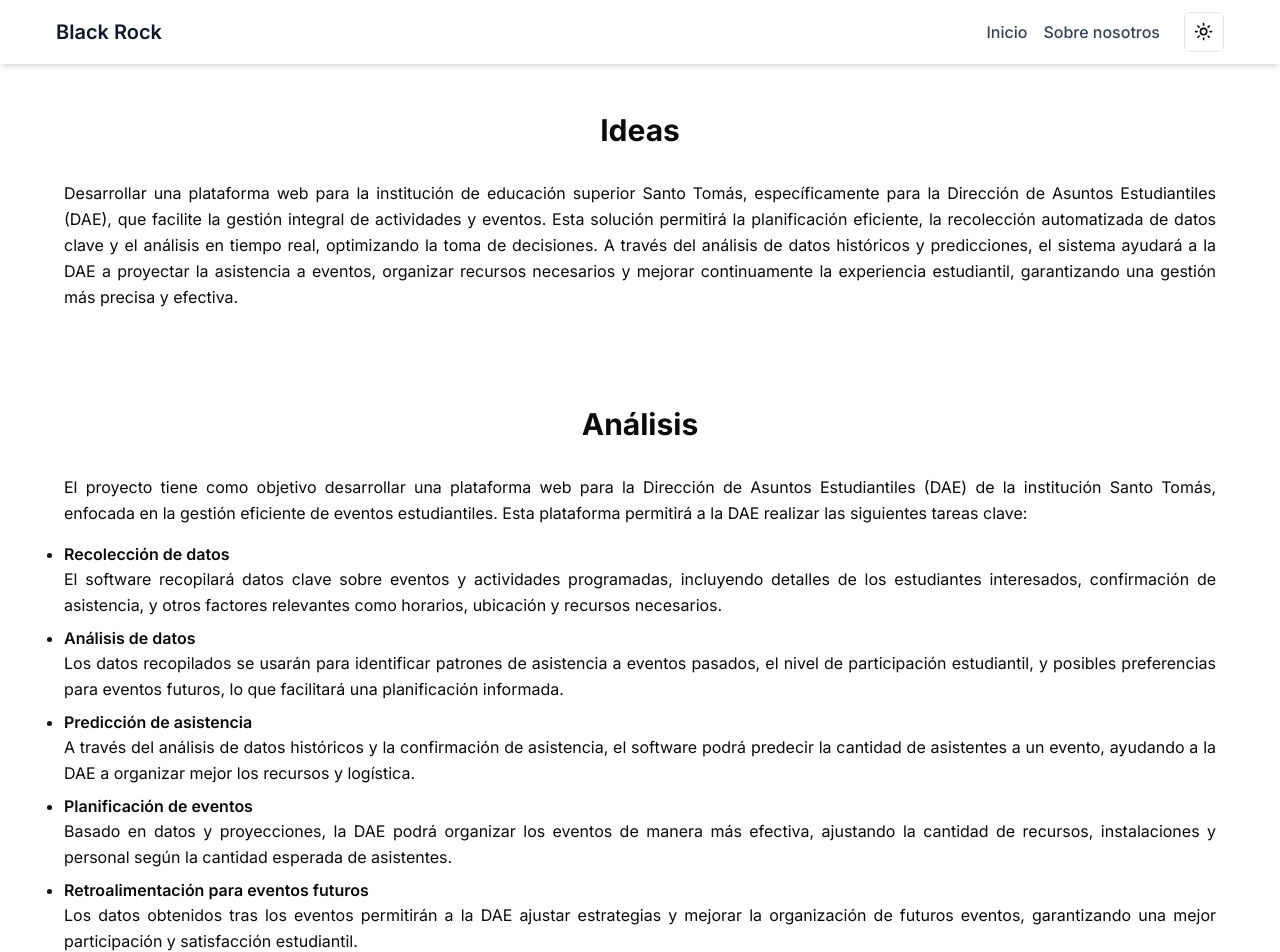
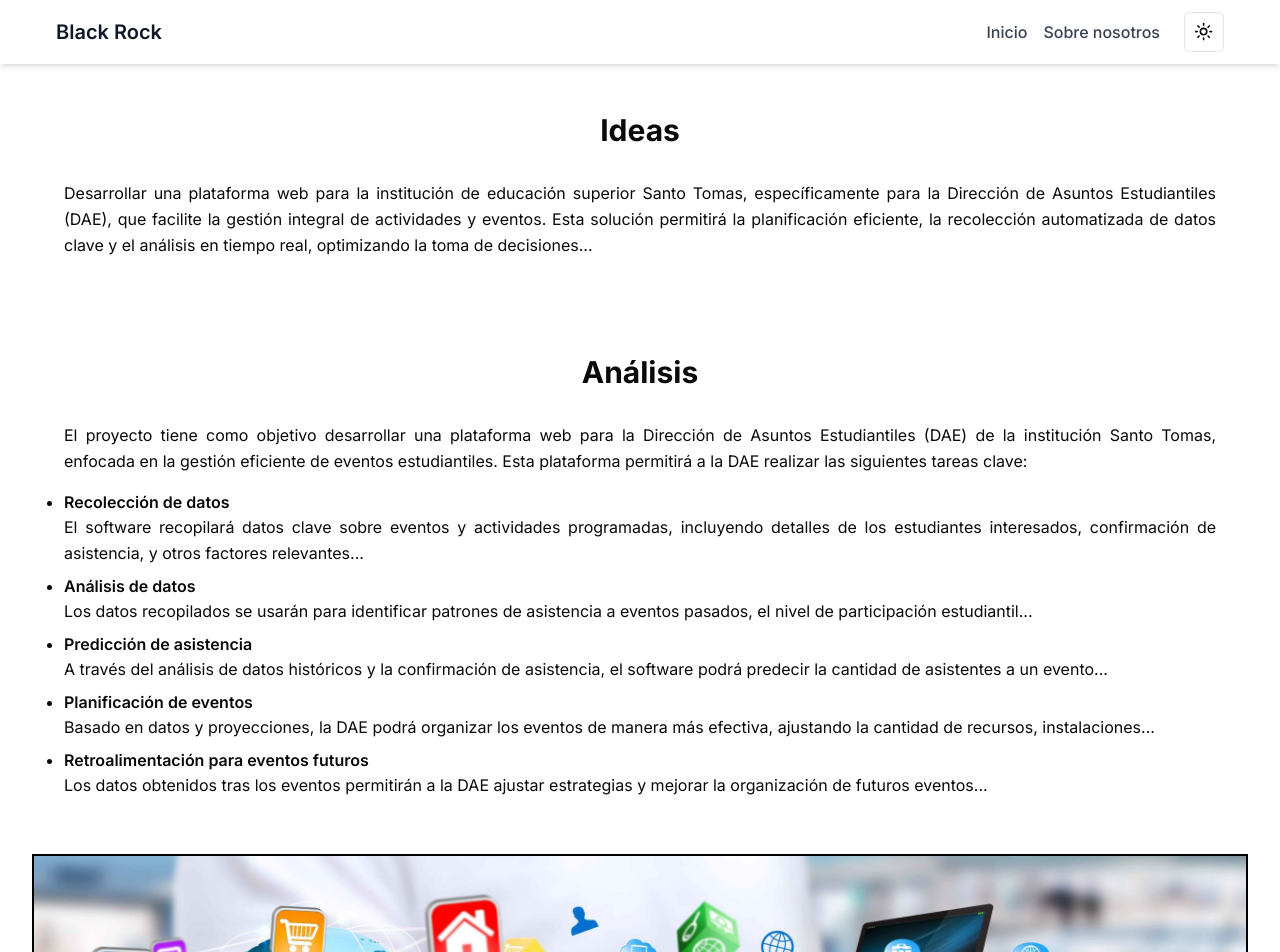
Before and after one commit to avilesxd/blackRock, a Next.js app: page / in a window 1280 px wide. Shown: the top 952 px of the page. Built offline with nearby package versions, Linux system fonts and the light colour scheme.

Commit message:
feat: :recycle: refactorizacion

```diff
--- /dev/null
+++ b/src/app/(home)/_components/ListItem.tsx
@@ -0,0 +1,12 @@
+import React from 'react'
+
+function ListItem({ title, description }: { title: string, description: string }) {
+  return (
+    <li className="my-2">
+      <h2 className="font-semibold">{title}</h2>
+      <p className="text-justify leading-relaxed">{description}</p>
+    </li>
+  )
+}
+
+export default ListItem
--- /dev/null
+++ b/src/app/(home)/_components/Section.tsx
@@ -0,0 +1,12 @@
+import React from 'react'
+
+function Section({ title, children }: { title: string, children: React.ReactNode }) {
+  return (
+    <section className="py-12 px-4 md:px-8">
+      <h1 className="text-center mb-8 text-3xl font-bold">{title}</h1>
+      {children}
+    </section>
+  )
+}
+
+export default Section
--- a/src/app/(home)/page.tsx
+++ b/src/app/(home)/page.tsx
@@ -1,73 +1,61 @@
+import ListItem from "./_components/ListItem";
+import Section from "./_components/Section";
+
 export default function Home() {
   return (
     <main>
-      <section className="py-12 px-4 md:px-8">
-        <h1 className="text-center mb-8 text-3xl font-bold">Ideas</h1>
+      <Section title="Ideas">
         <p className="text-justify leading-relaxed">
           Desarrollar una plataforma web para la institución de educación superior
-          Santo Tomás, específicamente para la Dirección de Asuntos Estudiantiles (DAE),
+          Santo Tomas, específicamente para la Dirección de Asuntos Estudiantiles (DAE),
           que facilite la gestión integral de actividades y eventos. Esta solución permitirá
           la planificación eficiente, la recolección automatizada de datos clave y el análisis
-          en tiempo real, optimizando la toma de decisiones. A través del análisis de datos
-          históricos y predicciones, el sistema ayudará a la DAE a proyectar la asistencia a
-          eventos, organizar recursos necesarios y mejorar continuamente la experiencia
-          estudiantil, garantizando una gestión más precisa y efectiva.
+          en tiempo real, optimizando la toma de decisiones...
         </p>
-      </section>
+      </Section>
 
-      <section className="py-12 px-4 md:px-8">
-        <h1 className="text-center mb-8 text-3xl font-bold">Análisis</h1>
+      <Section title="Análisis">
         <p className="text-justify leading-relaxed">
           El proyecto tiene como objetivo desarrollar una plataforma web para la Dirección de
-          Asuntos Estudiantiles (DAE) de la institución Santo Tomás, enfocada en la gestión
+          Asuntos Estudiantiles (DAE) de la institución Santo Tomas, enfocada en la gestión
           eficiente de eventos estudiantiles. Esta plataforma permitirá a la DAE realizar las
           siguientes tareas clave:
         </p>
         <ul className="list-disc mt-4">
-          <li className="my-2">
-            <h2 className="font-semibold">Recolección de datos</h2>
-            <p className="text-justify leading-relaxed">
-              El software recopilará datos clave sobre eventos y actividades programadas,
-              incluyendo detalles de los estudiantes interesados, confirmación de asistencia,
-              y otros factores relevantes como horarios, ubicación y recursos necesarios.
-            </p>
-          </li>
-          <li className="my-2">
-            <h2 className="font-semibold">Análisis de datos</h2>
-            <p className="text-justify leading-relaxed">
-              Los datos recopilados se usarán para identificar patrones de asistencia a eventos
-              pasados, el nivel de participación estudiantil, y posibles preferencias para
-              eventos futuros, lo que facilitará una planificación informada.
-            </p>
-          </li>
-          <li className="my-2">
-            <h2 className="font-semibold">Predicción de asistencia</h2>
-            <p className="text-justify leading-relaxed">
-              A través del análisis de datos históricos y la confirmación de asistencia, el
-              software podrá predecir la cantidad de asistentes a un evento, ayudando a la DAE
-              a organizar mejor los recursos y logística.
-            </p>
-          </li>
-          <li className="my-2">
-            <h2 className="font-semibold">Planificación de eventos</h2>
-            <p className="text-justify leading-relaxed">
-              Basado en datos y proyecciones, la DAE podrá organizar los eventos de manera más
-              efectiva, ajustando la cantidad de recursos, instalaciones y personal según la
-              cantidad esperada de asistentes.
-            </p>
-          </li>
-          <li className="my-2">
-            <h2 className="font-semibold">Retroalimentación para eventos futuros</h2>
-            <p className="text-justify leading-relaxed">
-              Los datos obtenidos tras los eventos permitirán a la DAE ajustar estrategias y
-              mejorar la organización de futuros eventos, garantizando una mejor participación
-              y satisfacción estudiantil.
-            </p>
-          </li>
+          <ListItem
+            title="Recolección de datos"
+            description="El software recopilará datos clave sobre eventos y actividades programadas,
+            incluyendo detalles de los estudiantes interesados, confirmación de asistencia,
+            y otros factores relevantes..."
+          />
+          <ListItem
+            title="Análisis de datos"
+            description="Los datos recopilados se usarán para identificar patrones de asistencia a eventos
+            pasados, el nivel de participación estudiantil..."
+          />
+          <ListItem
+            title="Predicción de asistencia"
+            description="A través del análisis de datos históricos y la confirmación de asistencia, el
+            software podrá predecir la cantidad de asistentes a un evento..."
+          />
+          <ListItem
+            title="Planificación de eventos"
+            description="Basado en datos y proyecciones, la DAE podrá organizar los eventos de manera más
+            efectiva, ajustando la cantidad de recursos, instalaciones..."
+          />
+          <ListItem
+            title="Retroalimentación para eventos futuros"
+            description="Los datos obtenidos tras los eventos permitirán a la DAE ajustar estrategias y
+            mejorar la organización de futuros eventos..."
+          />
         </ul>
-      </section>
+      </Section>
 
-      <img className="w-full mb-2" src="/sistema.jpg" alt="Proyecto de plataforma para la DAE" />
+      <img
+        className="w-full mb-2 dark:border-collapse border-2 border-black dark:border-teal-50"
+        src="/sistema.jpg"
+        alt="Proyecto de plataforma para la DAE"
+      />
     </main>
   );
 }
```
